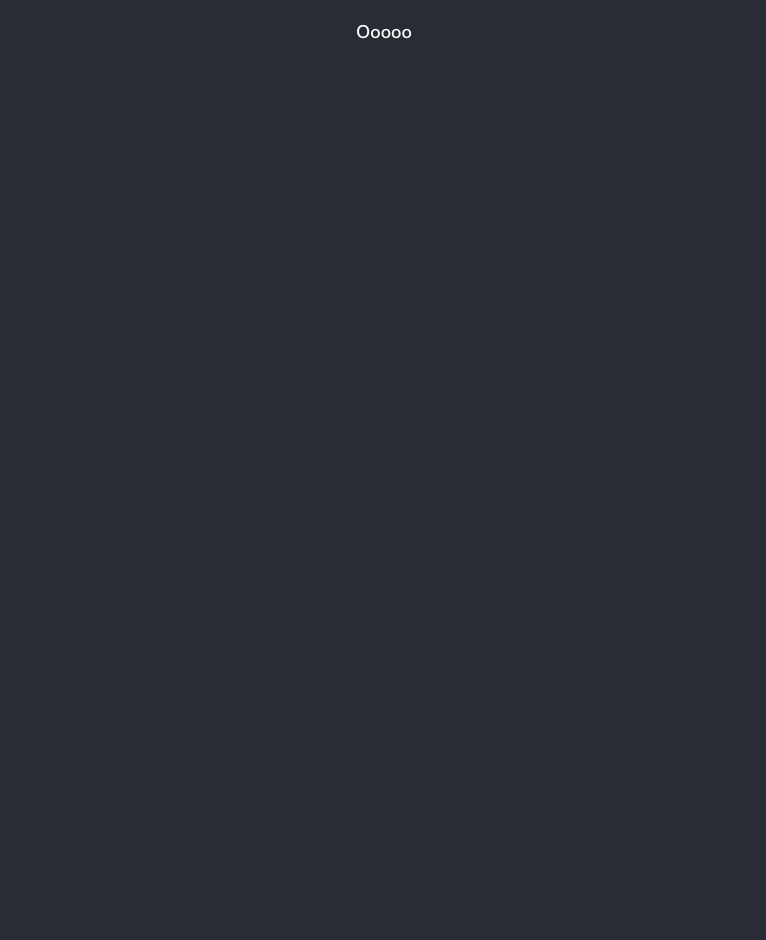
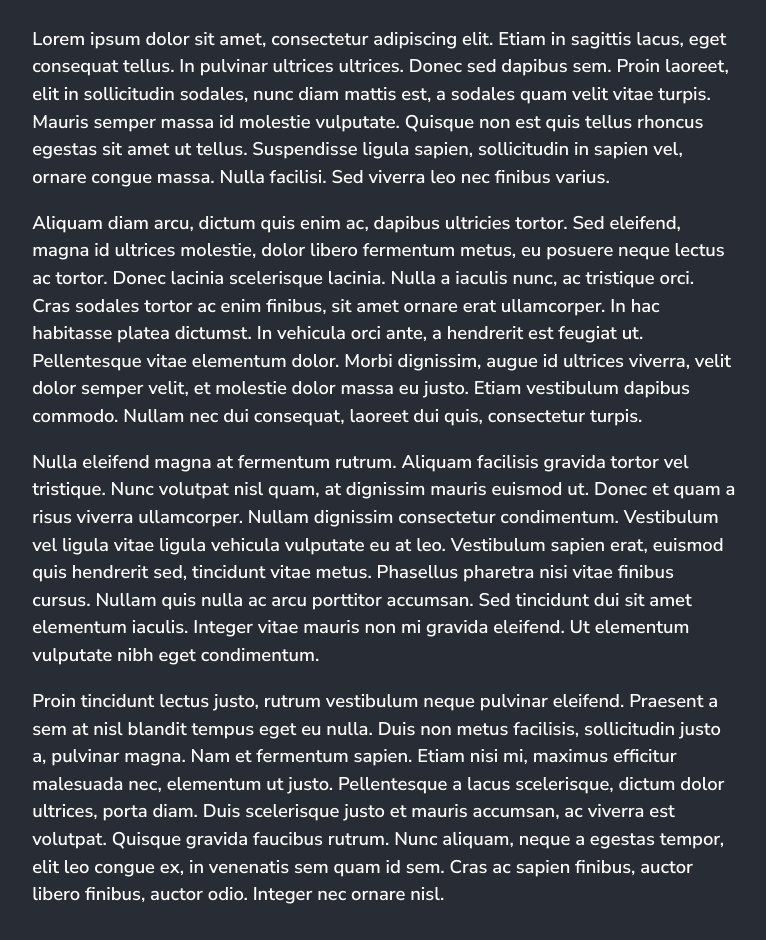
Before and after one commit to OneManDevz/courses-and-learning, a React (Create React App) app in the folder learn2code/react/03-with-yarn-cra-ts-template/: page /about in a window 1280 px wide. Shown: the part 212-1152 px from the top of the page, without its empty margins (256-1022 px from the left). Before the commit the page ends 800 px from the top, so only its background shows below. Built offline with nearby package versions, Linux system fonts and the light colour scheme.

Commit message:
styling homepage

```diff
--- a/learn2code/react/03-with-yarn-cra-ts-template/src/views/About.tsx
+++ b/learn2code/react/03-with-yarn-cra-ts-template/src/views/About.tsx
@@ -1,12 +1,57 @@
 import React from 'react'
 
-const Home: React.FC = () => {
+const About: React.FC = () => {
 	return (
-		<div className="home">
-			<h1>About</h1>
-			<p>Ooooo</p>
-		</div>
+		<article className="about">
+			<h1>This is an about page</h1>
+
+			<p>
+				Lorem ipsum dolor sit amet, consectetur adipiscing elit. Etiam in sagittis
+				lacus, eget consequat tellus. In pulvinar ultrices ultrices. Donec sed
+				dapibus sem. Proin laoreet, elit in sollicitudin sodales, nunc diam mattis
+				est, a sodales quam velit vitae turpis. Mauris semper massa id molestie
+				vulputate. Quisque non est quis tellus rhoncus egestas sit amet ut tellus.
+				Suspendisse ligula sapien, sollicitudin in sapien vel, ornare congue massa.
+				Nulla facilisi. Sed viverra leo nec finibus varius.
+			</p>
+
+			<p>
+				Aliquam diam arcu, dictum quis enim ac, dapibus ultricies tortor. Sed
+				eleifend, magna id ultrices molestie, dolor libero fermentum metus, eu
+				posuere neque lectus ac tortor. Donec lacinia scelerisque lacinia. Nulla a
+				iaculis nunc, ac tristique orci. Cras sodales tortor ac enim finibus, sit
+				amet ornare erat ullamcorper. In hac habitasse platea dictumst. In vehicula
+				orci ante, a hendrerit est feugiat ut. Pellentesque vitae elementum dolor.
+				Morbi dignissim, augue id ultrices viverra, velit dolor semper velit, et
+				molestie dolor massa eu justo. Etiam vestibulum dapibus commodo. Nullam nec
+				dui consequat, laoreet dui quis, consectetur turpis.
+			</p>
+
+			<p>
+				Nulla eleifend magna at fermentum rutrum. Aliquam facilisis gravida tortor
+				vel tristique. Nunc volutpat nisl quam, at dignissim mauris euismod ut.
+				Donec et quam a risus viverra ullamcorper. Nullam dignissim consectetur
+				condimentum. Vestibulum vel ligula vitae ligula vehicula vulputate eu at
+				leo. Vestibulum sapien erat, euismod quis hendrerit sed, tincidunt vitae
+				metus. Phasellus pharetra nisi vitae finibus cursus. Nullam quis nulla ac
+				arcu porttitor accumsan. Sed tincidunt dui sit amet elementum iaculis.
+				Integer vitae mauris non mi gravida eleifend. Ut elementum vulputate nibh
+				eget condimentum.
+			</p>
+
+			<p>
+				Proin tincidunt lectus justo, rutrum vestibulum neque pulvinar eleifend.
+				Praesent a sem at nisl blandit tempus eget eu nulla. Duis non metus
+				facilisis, sollicitudin justo a, pulvinar magna. Nam et fermentum sapien.
+				Etiam nisi mi, maximus efficitur malesuada nec, elementum ut justo.
+				Pellentesque a lacus scelerisque, dictum dolor ultrices, porta diam. Duis
+				scelerisque justo et mauris accumsan, ac viverra est volutpat. Quisque
+				gravida faucibus rutrum. Nunc aliquam, neque a egestas tempor, elit leo
+				congue ex, in venenatis sem quam id sem. Cras ac sapien finibus, auctor
+				libero finibus, auctor odio. Integer nec ornare nisl.
+			</p>
+		</article>
 	)
 }
 
-export default Home
+export default About
--- /dev/null
+++ b/learn2code/react/03-with-yarn-cra-ts-template/src/views/Home.scss
@@ -0,0 +1,21 @@
+.home {
+	.logo {
+		height: 40vmin;
+		pointer-events: none;
+	}
+
+	@media (prefers-reduced-motion: no-preference) {
+		.logo {
+			animation: logo-spin infinite 20s linear;
+		}
+	}
+
+	@keyframes logo-spin {
+		from {
+			transform: rotate(0deg);
+		}
+		to {
+			transform: rotate(360deg);
+		}
+	}
+}
--- a/learn2code/react/03-with-yarn-cra-ts-template/src/views/Home.tsx
+++ b/learn2code/react/03-with-yarn-cra-ts-template/src/views/Home.tsx
@@ -1,10 +1,26 @@
 import React from 'react'
+import './Home.scss'
+import logo from '../assets/logo.svg'
 
 const Home: React.FC = () => {
 	return (
 		<div className="home">
-			<h1>Homepage</h1>
-			<p>Brekeke</p>
+			<img className="logo" src={logo} alt="react logo" />
+
+			<h1>Title</h1>
+
+			<p>
+				Hot singles in your area. <br />
+				Hotter react in your&nbsp;
+				<a
+					href="https://reactjs.org/docs"
+					target="_blank"
+					rel="noopener noreferrer"
+				>
+					documentation
+				</a>
+				.
+			</p>
 		</div>
 	)
 }
--- a/learn2code/react/03-with-yarn-cra-ts-template/src/views/Tunes.tsx
+++ b/learn2code/react/03-with-yarn-cra-ts-template/src/views/Tunes.tsx
@@ -1,12 +1,12 @@
 import React from 'react'
 
-const Home: React.FC = () => {
+const Tunes: React.FC = () => {
 	return (
-		<div className="home">
+		<div className="tunes">
 			<h1>Tunes</h1>
 			<p>Songy</p>
 		</div>
 	)
 }
 
-export default Home
+export default Tunes
```
Also changed, not shown: 1 other file (tests, documents, lock files or other folders).
